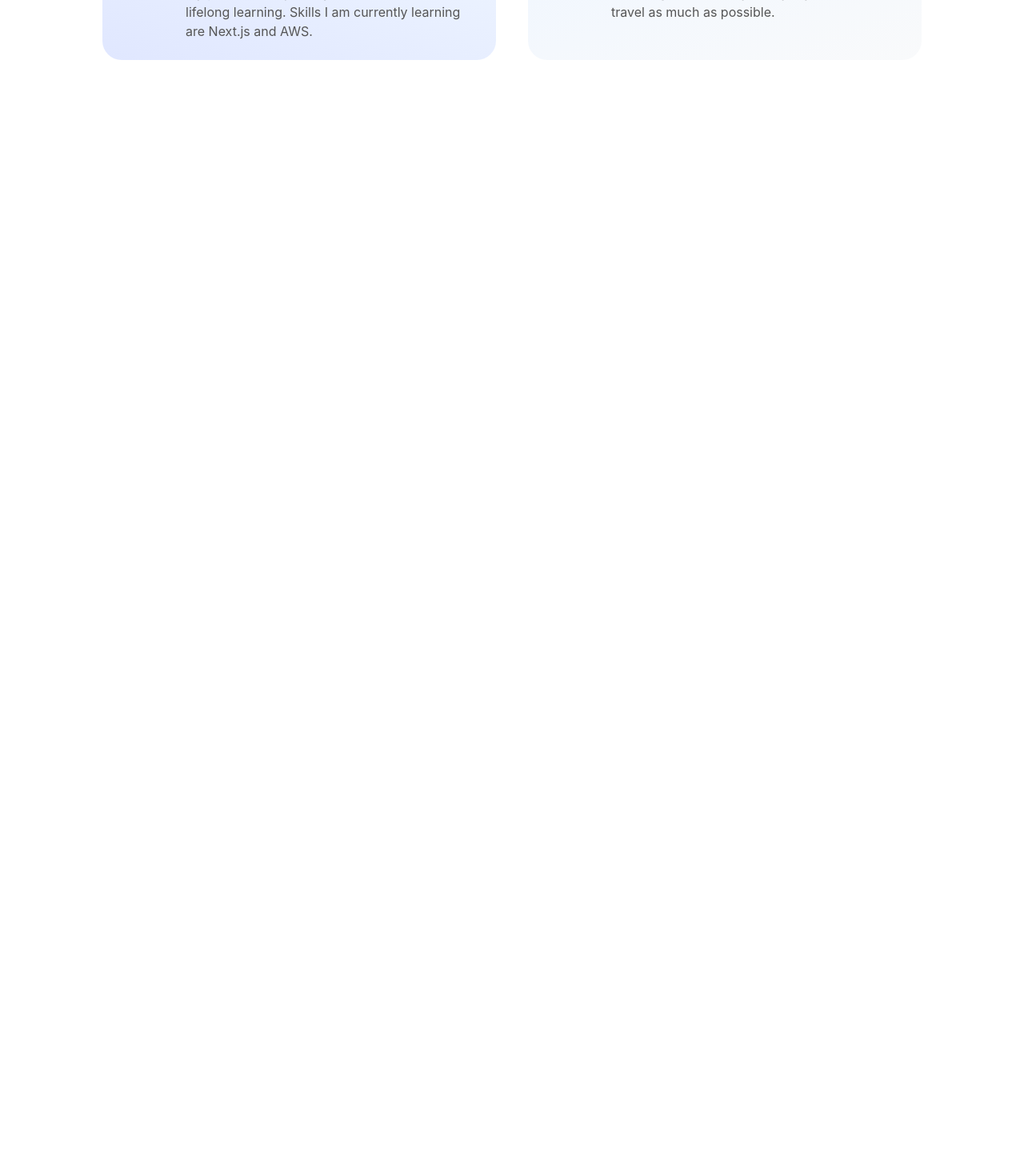
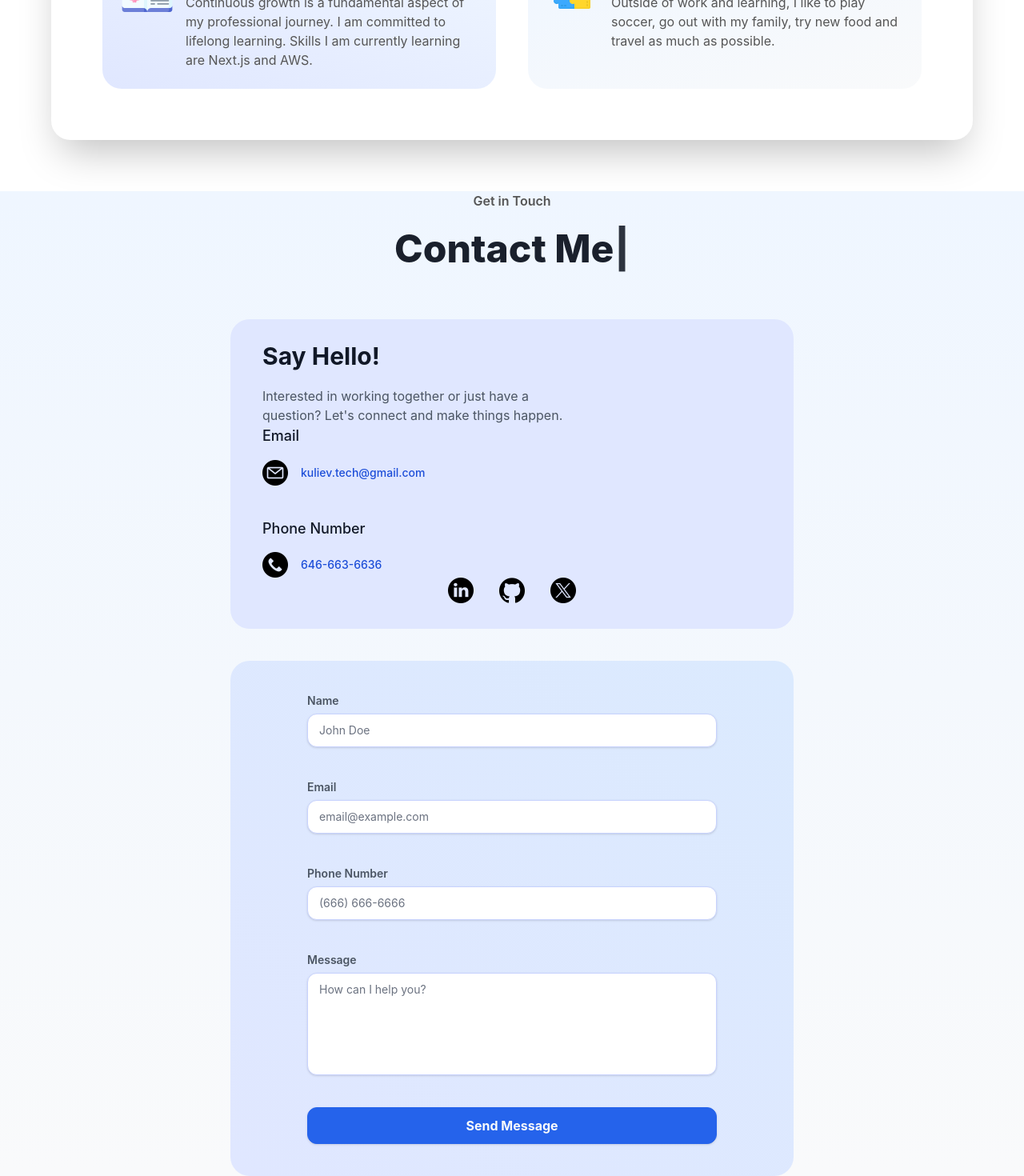
Before and after one commit to kulievdev/portfolio-website, a React (Vite) app: page / in a window 1280 px wide. Shown: the part 2404-3874 px from the top of the page at 80% size. Before the commit the page ends 2607 px from the top, so only its background shows below. Built offline with nearby package versions, Linux system fonts and the light colour scheme.

Commit message:
Make contact me page fully responsive

```diff
--- a/src/App.tsx
+++ b/src/App.tsx
@@ -2,7 +2,7 @@ import Navbar from "./Pages/Navbar/Navbar";
 import Hero from "./Pages/Hero/Hero";
 import TechStack from "./Pages/TechStack/TechStack";
 import About from "./Pages/About/About";
-// import Contact from "./Pages/Contact/Contact";
+import Contact from "./Pages/Contact/Contact";
 // import Footer from "./Pages/Footer/Footer";
 // import Projects from "./Pages/Projects/Projects";
 
@@ -16,7 +16,7 @@ function App() {
       {/* <Projects /> */}
       <TechStack />
       <About />
-      {/* <Contact /> */}
+      <Contact />
       {/* <Footer /> */}
     </>
   );
--- a/src/Components/ArrowIcon.tsx
+++ b/src/Components/ArrowIcon.tsx
@@ -5,7 +5,7 @@ const ArrowIcon = () => {
     <img
       src={arrow}
       alt="Arrow icon"
-      className="icon hidden laptop:absolute laptop:bottom-10 laptop:right-[-5rem] laptop:inline-block"
+      className="icon hidden laptop:absolute laptop:bottom-10 laptop:right-[-8rem] laptop:inline-block desktop:right-[-5rem]"
     />
   );
 };
--- a/src/Components/Cta.tsx
+++ b/src/Components/Cta.tsx
@@ -31,7 +31,7 @@ const Cta: React.FC<CtaProps> = ({ type, projectCtaText }) => {
           case "send message":
             return (
               <button
-                className="w-full rounded-xl border border-primary-600 bg-primary-600 px-4 py-2.5 text-base font-bold text-gray-50 shadow transition-all duration-300 ease-out hover:bg-primary-700 focus:outline-none focus:ring-2 focus:ring-primary-600 focus:ring-offset-2"
+                className="w-full rounded-xl border border-primary-600 bg-primary-600 px-4 py-2.5 text-base font-bold text-gray-50 shadow transition-all duration-300 ease-out hover:bg-primary-700 focus:outline-none focus:ring-2 focus:ring-primary-600 focus:ring-offset-2 desktop:w-[80%]"
                 type="submit"
               >
                 Send Message
--- a/src/Components/Input.tsx
+++ b/src/Components/Input.tsx
@@ -8,7 +8,7 @@ type InputProps = {
 
 const Input: React.FC<InputProps> = ({ type, placeholder, labelText }) => {
   return (
-        <div className="flex flex-col gap-1.5">
+    <div className="flex w-full flex-col gap-1.5 desktop:w-[80%]">
       {type === "textarea" ? (
         <>
           <label className="cursor-pointer text-sm font-semibold text-gray-600 ">
--- a/src/Pages/About/About.tsx
+++ b/src/Pages/About/About.tsx
@@ -9,7 +9,7 @@ const About = () => {
   return (
     <section>
       <div className="xs:mx-6 relative mx-4 my-0 py-16 sm:mx-10 md:mx-16 laptop:mx-40 desktop:px-56">
-        <div className="xs:px-4 flex flex-col gap-10 rounded-3xl bg-white py-16 sm:px-16">
+        <div className="xs:px-4 flex flex-col gap-10 rounded-3xl bg-white p-5 py-16 shadow-2xl sm:px-16">
           <div className="flex items-center gap-8">
             <h2 className="text-5xl font-extrabold">About</h2>
             <div className="h-2 w-60 rounded-full border bg-blue-500"></div>
--- a/src/Pages/Contact/Contact.tsx
+++ b/src/Pages/Contact/Contact.tsx
@@ -6,18 +6,18 @@ import Typewriter from "typewriter-effect";
 const Contact = () => {
   return (
     <section className="bg-gradient-to-b from-primary-50 to-gray-50">
-            <div className="section_container relative flex flex-col justify-center">
-                <p className="text-center mb-6 font-semibold">Get in Touch</p>
-                <h1 className="text-5xl text-center font-extrabold mb-16">
+      <div className="section_container xs:h-[180vh] xs:mx-6 relative mx-4 flex h-[260vh] flex-col justify-center sm:mx-10 md:mx-28 md:h-[160vh] lg:mx-40 lg:h-[160vh] laptop:mx-40 laptop:h-[100vh] xl:mx-72 xl:h-[140vh] desktop:h-[100vh]">
+        <p className="mb-6 text-center font-semibold">Get in Touch</p>
+        <h1 className="mb-16 text-center text-5xl font-extrabold">
           <Typewriter
             options={{
               strings: ["Contact Me"],
               autoStart: true,
-                            loop: true
+              loop: true,
             }}
           />
         </h1>
-                <div className="flex gap-10">
+        <div className="flex flex-col gap-10 laptop:flex-row">
           <Message />
           <Form />
         </div>
--- a/src/Pages/Contact/Form.tsx
+++ b/src/Pages/Contact/Form.tsx
@@ -3,8 +3,8 @@ import Input from "../../Components/Input";
 
 const Form = () => {
   return (
-    <div className="flex-1 rounded-3xl bg-gradient-to-bl from-primary-100 to-secondary-100 px-32 py-8 desktop:px-52">
-      <form className="flex flex-1 flex-col gap-10 ">
+    <div className="xs:px-12 flex flex-1 rounded-3xl bg-gradient-to-bl from-primary-100 to-secondary-100 px-8 py-10 sm:px-16 md:px-24 laptop:px-32 desktop:px-32">
+      <form className="flex flex-1 flex-col items-center gap-10 ">
         <Input type="input" labelText="Name" placeholder="John Doe" />
         <Input type="input" labelText="Email" placeholder="email@example.com" />
         <Input
--- a/src/Pages/Contact/Message.tsx
+++ b/src/Pages/Contact/Message.tsx
@@ -5,43 +5,37 @@ import phoneIcon from "../../assets/Images/phone.png";
 
 const Message = () => {
   return (
-        <div className="flex flex-col flex-1 justify-between rounded-3xl bg-secondary-100 px-10 py-8">
+    <div className="flex flex-1 flex-col justify-between rounded-3xl bg-secondary-100 px-10 py-8">
       <div>
-                <p className="text-left text-3xl font-bold mb-6 leading-7 text-gray-900">
+        <p className="mb-6 text-left text-3xl font-bold leading-7 text-gray-900">
           Say Hello!
         </p>
-                <p className="w-96 text-base leading-6 text-gray-600 ">
-                    Interested in working together or just have a question?
-                    Let&apos;s connect and make things happen.
+        <p className="mb-8 text-base leading-6 text-gray-600 sm:mb-0 sm:w-96 ">
+          Interested in working together or just have a question? Let&apos;s
+          connect and make things happen.
         </p>
       </div>
-            <div className="flex flex-col gap-10">
+      <div className="mb-12 flex flex-col gap-10 xl:mb-0">
         <div>
-                    <p className="text-left text-lg font-medium text-gray-900 mb-4">
+          <p className="mb-4 text-left text-lg font-medium text-gray-900">
             Email
           </p>
 
           <div className="flex items-center gap-4">
-                        <SocialMediaIcon
-                            imageSrc={emailIcon}
-                            altText="My Email Icon"
-                        />
-                        <p className="text-left text-sm font-medium text-primary-700 cursor-pointer">
+            <SocialMediaIcon imageSrc={emailIcon} altText="My Email Icon" />
+            <p className="cursor-pointer text-left text-sm font-medium text-primary-700">
               kuliev.tech@gmail.com
             </p>
           </div>
         </div>
 
         <div>
-                    <p className="text-left text-lg font-medium leading-normal text-gray-900 mb-4">
+          <p className="mb-4 text-left text-lg font-medium leading-normal text-gray-900">
             Phone Number
           </p>
           <div className="flex items-center gap-4">
-                        <SocialMediaIcon
-                            imageSrc={phoneIcon}
-                            altText="My Email Icon"
-                        />
-                        <p className="text-left text-sm font-medium text-primary-700 cursor-pointer">
+            <SocialMediaIcon imageSrc={phoneIcon} altText="My Email Icon" />
+            <p className="cursor-pointer text-left text-sm font-medium text-primary-700">
               646-663-6636
             </p>
           </div>
--- a/src/Pages/TechStack/TechStack.tsx
+++ b/src/Pages/TechStack/TechStack.tsx
@@ -5,7 +5,7 @@ import ArrowIcon from "../../Components/ArrowIcon";
 const TechStack = () => {
   return (
     <section className="bg-gradient-to-br from-primary-50 to-gray-50">
-      <div className="section_container xs:h-[180vh] xs:mx-6 relative mx-4 flex h-[260vh] flex-col justify-center sm:mx-10 md:mx-16 md:h-[90vh] laptop:mx-40 laptop:h-[120vh]  desktop:flex desktop:flex-col desktop:justify-center ">
+      <div className="section_container xs:h-[180vh] xs:mx-6 relative mx-4 flex h-[260vh] flex-col justify-center sm:mx-10 md:mx-16 md:h-[100vh] laptop:mx-40 laptop:h-[120vh]  desktop:flex desktop:flex-col desktop:justify-center ">
         <p className="mb-4 text-center font-semibold desktop:mb-6">
           Explore My
         </p>
--- a/tailwind.config.js
+++ b/tailwind.config.js
@@ -7,10 +7,8 @@ export default {
         xs: "400px",
 
         laptop: "1440px",
-        // => @media (min-width: 1024px) { ... }
 
         desktop: "1536px",
-        // => @media (min-width: 1440px) { ... }
       },
       colors: {
         primary: {
```
Lines whose indentation alone changed are shown as unchanged.
